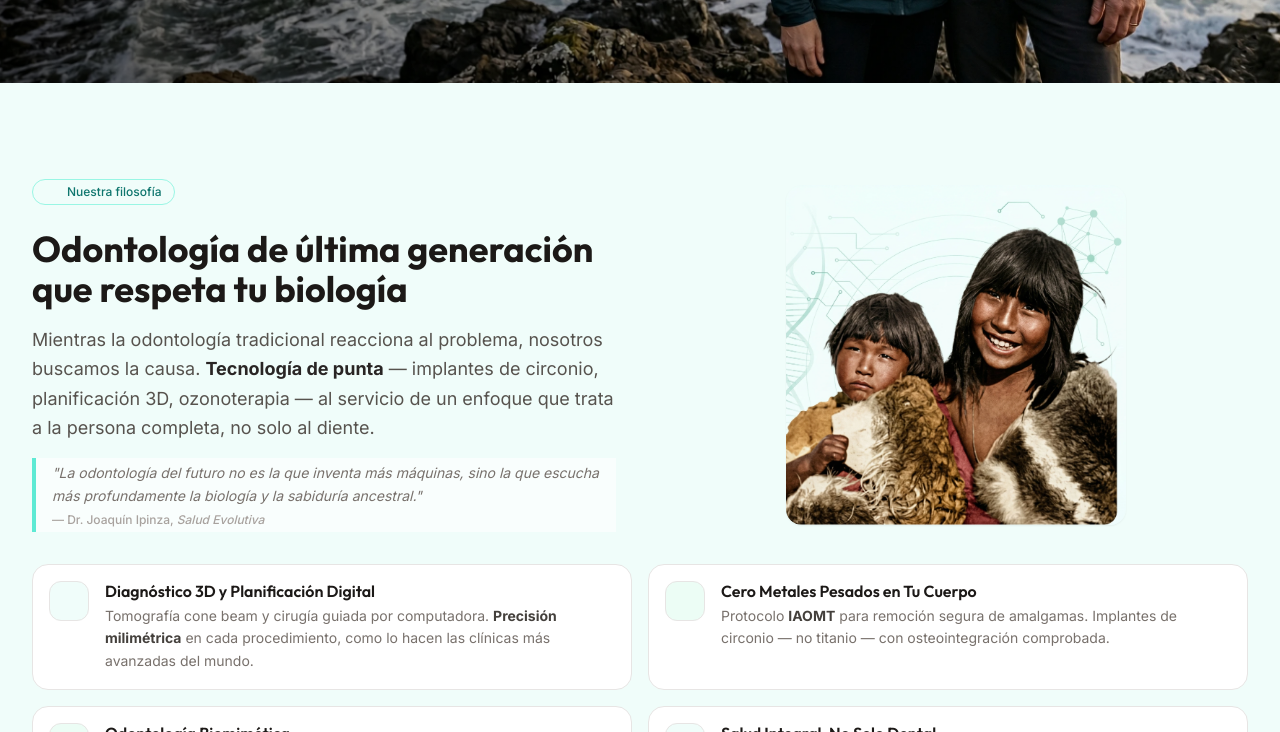
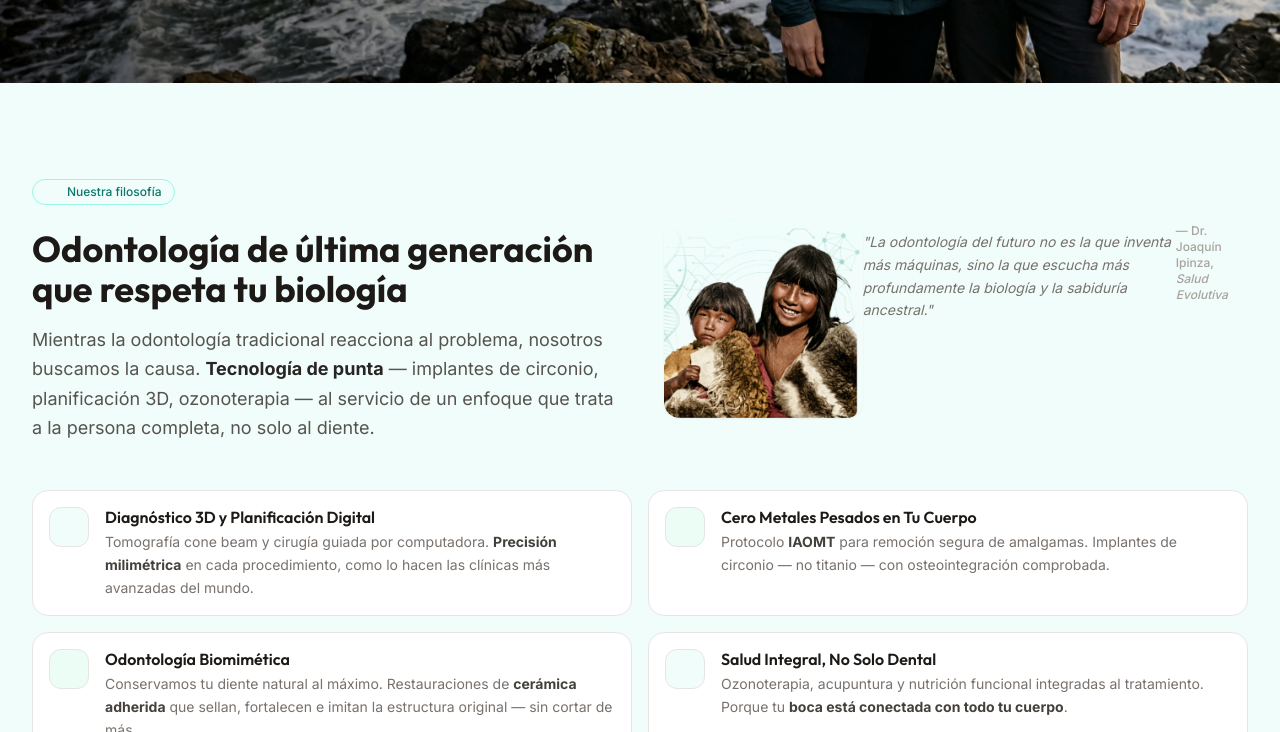
Before and after one commit to desarrollo33-lab/centro-salud-holistica, an Astro site: page / in a window 1280 px wide. Shown: the part 597-1329 px from the top of the page. Built offline with nearby package versions, Linux system fonts and the light colour scheme; Astro itself is replaced by a stand-in of ours; some icons are missing.

Commit message:
refactor: move Dr. Ipinza quote from text column to image caption
- Removed blockquote from left text column
- Added quote as italic caption below Yaghan children image
- Same max-w-[340px] centered under image

```diff
--- a/src/pages/index.astro
+++ b/src/pages/index.astro
@@ -40,12 +40,6 @@ const testimonials = [
           <p class="text-lg text-neutral-600 leading-relaxed mb-4">
             Mientras la odontología tradicional reacciona al problema, nosotros buscamos la causa. <strong class="text-neutral-800">Tecnología de punta</strong> — implantes de circonio, planificación 3D, ozonoterapia — al servicio de un enfoque que trata a la persona completa, no solo al diente.
           </p>
-          <blockquote class="border-l-4 border-secondary-300 bg-white/60 pl-4 py-1">
-            <p class="text-sm text-neutral-500 italic leading-relaxed">
-              "La odontología del futuro no es la que inventa más máquinas, sino la que escucha más profundamente la biología y la sabiduría ancestral."
-            </p>
-            <cite class="block mt-1 text-xs text-neutral-400 not-italic font-medium">— Dr. Joaquín Ipinza, <em>Salud Evolutiva</em></cite>
-          </blockquote>
         </div>
         <div data-animate="fade-right" class="flex justify-center">
           <div class="w-full max-w-[340px] aspect-square rounded-xl shadow-sm overflow-hidden bg-secondary-50">
@@ -58,6 +52,10 @@ const testimonials = [
               loading="eager"
             />
           </div>
+          <p class="text-sm text-neutral-500 italic leading-relaxed mt-3 max-w-[340px] mx-auto">
+            "La odontología del futuro no es la que inventa más máquinas, sino la que escucha más profundamente la biología y la sabiduría ancestral."
+          </p>
+          <span class="block mt-1 text-xs text-neutral-400 font-medium max-w-[340px] mx-auto">— Dr. Joaquín Ipinza, <em>Salud Evolutiva</em></span>
         </div>
       </div>
 
```
